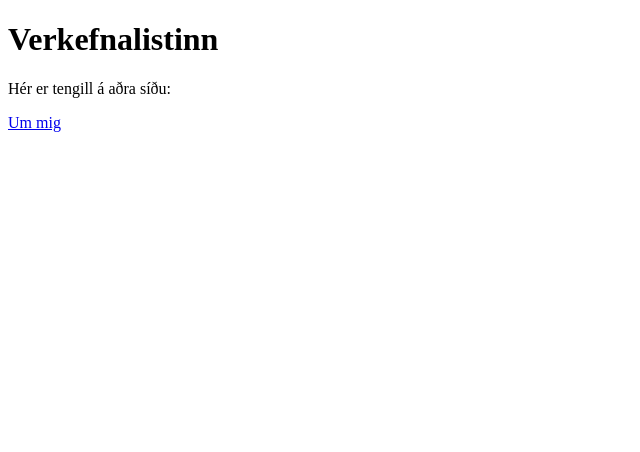
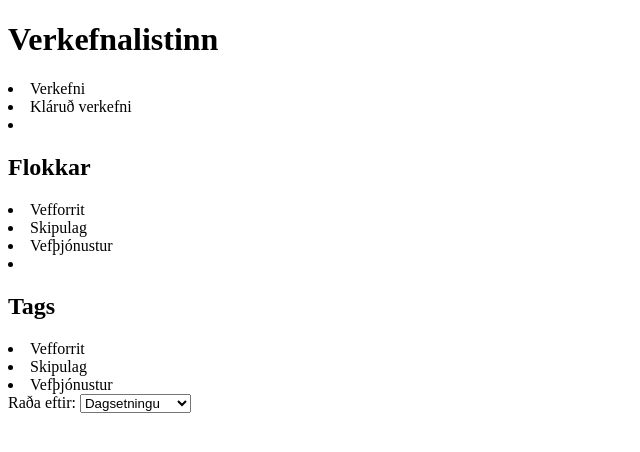
Before and after one commit to ragnadua/vef1-2021-h2, a website: page index.html in a window 1280 px wide. Shown: the whole page, without its empty margins (0-640 px from the left). Drawn offline with Linux system fonts and the light colour scheme.

Commit message:
smá byrjun á html

```diff
--- a/index.html
+++ b/index.html
@@ -1,14 +1,34 @@
 <!DOCTYPE html>
 <html lang="is">
-    <head>
-        <meta charset="utf-8">
-        <title> Verkefnalistinn minn </title>
-    </head>
-    <body>
-        <h1> Verkefnalistinn </h1>
+  <head>
+    <meta charset="utf-8" />
+    <title>Verkefnalistinn minn</title>
+  </head>
+  <body>
+    <h1>Verkefnalistinn</h1>
+    <section class="list">
+      <li>Verkefni</li>
+      <li>Kláruð verkefni</li>
 
-        <p>Hér er tengill á aðra síðu:</p>
-        <a href= "about.html"> Um mig</a>
-    </body>
+      <li><h1>Flokkar</h1></li>
+      <li>Vefforrit</li>
+      <li>Skipulag</li>
+      <li>Vefþjónustur</li>
 
+      <li><h1>Tags</h1></li>
+      <li>Vefforrit</li>
+      <li>Skipulag</li>
+      <li>Vefþjónustur</li>
+    </section>
+    <div>
+      <label for="sort">
+        Raða eftir:
+        <select id="sort" name="sort">
+          <option value="date">Dagsetningu</option>
+          <option value="else">Eitthvað annað</option>
+          <option value="this">Veldu þetta</option>
+        </select>
+      </label>
+    </div>
+  </body>
 </html>
--- a/styles.scss
+++ b/styles.scss
@@ -0,0 +1,2 @@
+@import './utlit/list.scss';
+@import './utlit/layout.scss';
--- /dev/null
+++ b/utlit/list.scss
@@ -0,0 +1,3 @@
+section list {
+  list-style: none;
+}
```
